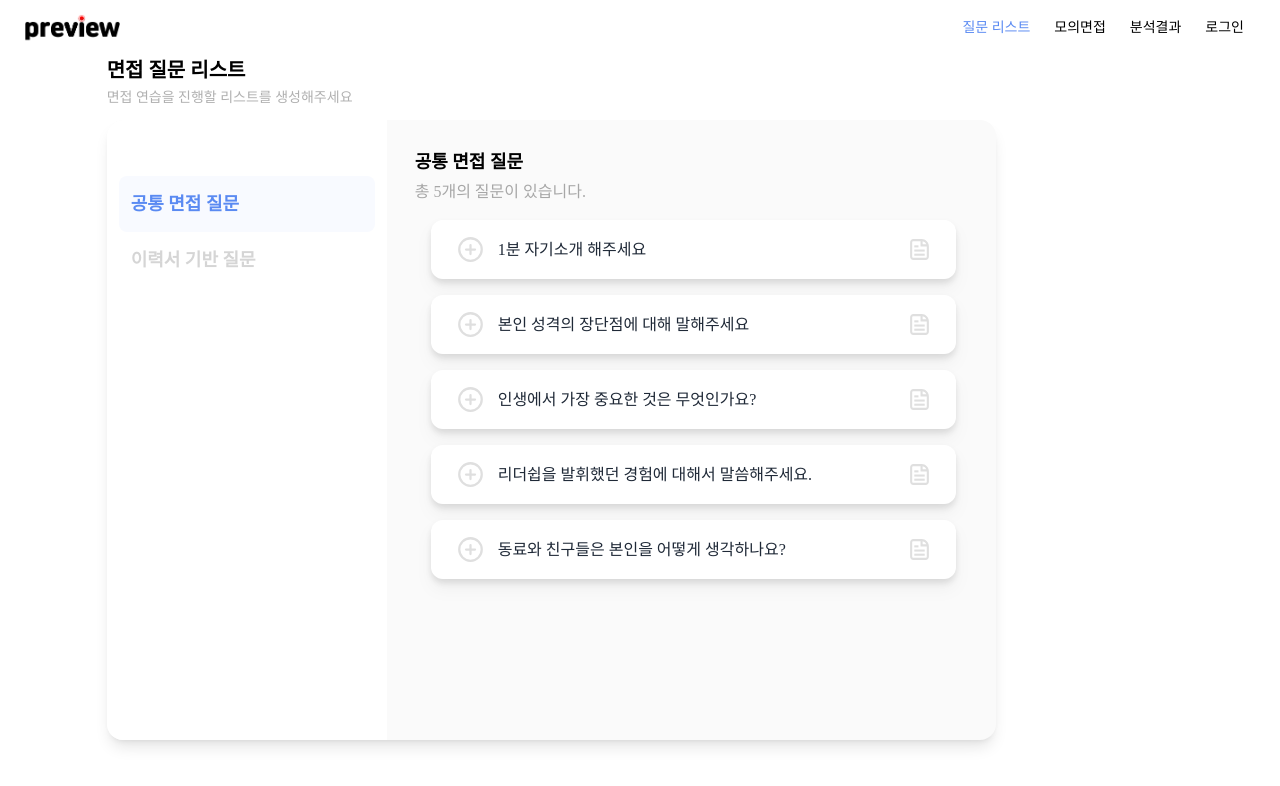
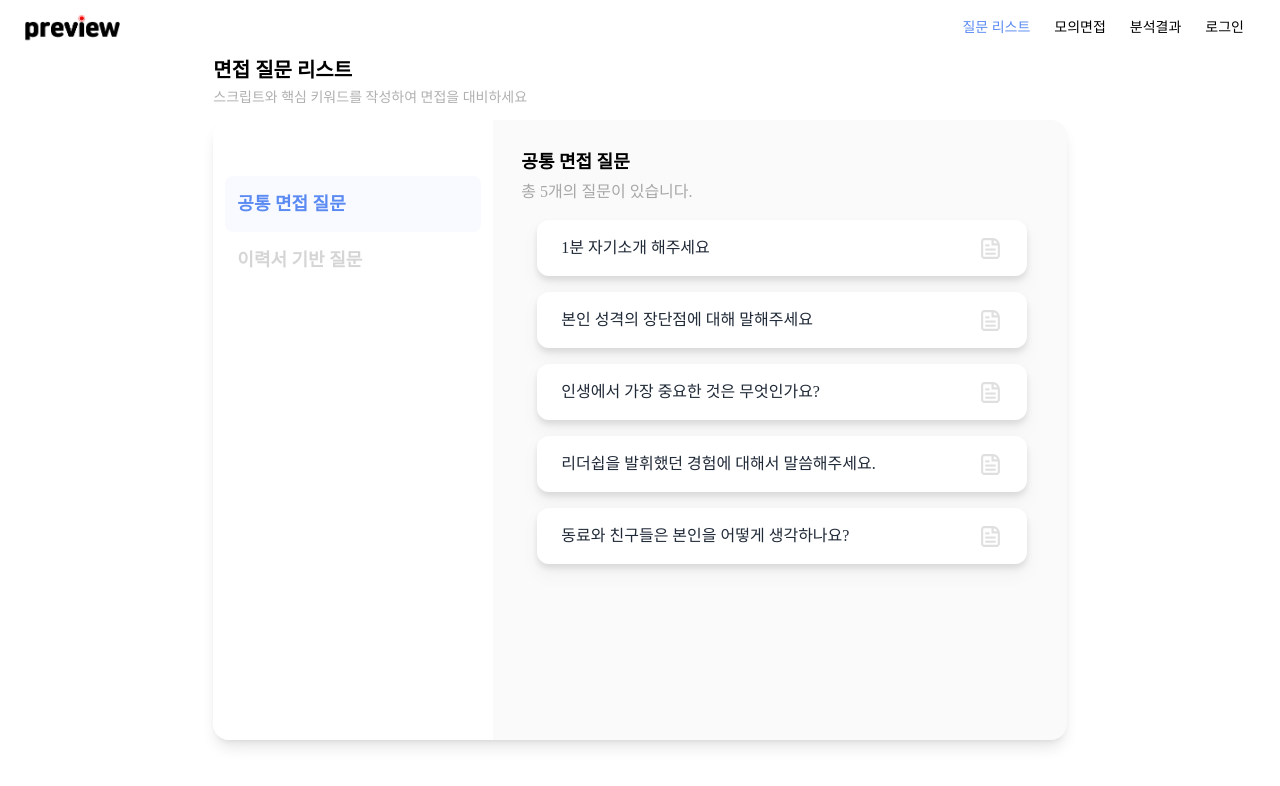
Before and after one commit to d102-preview/preview, a React (Vite) app in the folder frontend/: page /question-list in a window 1280 px wide. Shown: the top 786 px of the page. Built offline with nearby package versions, Linux system fonts and the light colour scheme; a web font is replaced by a local one.

Commit message:
[FE] feat #29: 스크립트 작성 페이지 질문 추가 기능 제거
- 질문 추가 기능 제거
- 스크립트 작성 페이지 UI 수정

```diff
--- a/frontend/src/components/@common/Accordian/Accordian.tsx
+++ b/frontend/src/components/@common/Accordian/Accordian.tsx
@@ -78,7 +78,7 @@ const Accordian = ({
   const wrapperStyle = isOpen ? { height: 'auto' } : { height: '0px' };
 
   // 선택된 상태에 따라 테두리 스타일을 조건부로 적용
-  const selectedBorderStyle = isSelected ? 'border-2 border-MAIN1' : 'border-none';
+  const selectedBorderStyle = isSelected && hasIcons ? 'border-2 border-MAIN1' : 'border-none';
 
   return (
     <div
@@ -86,7 +86,7 @@ const Accordian = ({
       m-4 cursor-pointer box-content drop-shadow-lg ${selectedBorderStyle}`}
     >
       <div className={`p-3 mx-3 flex items-center justify-between`} onClick={toggleOpen}>
-        <div className={`flex items-center ${textColor} ${textSize} ${textWeight}`}>
+        <div className={`flex items-center ${textColor} ${textSize} ${textWeight} h-8`}>
           {hasIcons &&
             (isSelected ? (
               <LuMinusCircle
--- a/frontend/src/components/question/Keywords.tsx
+++ b/frontend/src/components/question/Keywords.tsx
@@ -53,7 +53,7 @@ const Keywords = () => {
             )}
           </span>
         ))}
-        {isEdit ? (
+        {isEdit && (
           <input
             value={inputValue}
             onChange={handleInputChange}
@@ -61,8 +61,6 @@ const Keywords = () => {
             placeholder="키워드를 추가해 보세요"
             className="w-38 text-xs px-3 py-2 border-2 border-[#F1F5FF] rounded-xl outline-none focus:border-MAIN1"
           />
-        ) : (
-          <></>
         )}
       </div>
     </div>
--- a/frontend/src/components/question/QuestionItem.tsx
+++ b/frontend/src/components/question/QuestionItem.tsx
@@ -2,6 +2,7 @@ import Accordian from '@/components/@common/Accordian/Accordian';
 import Keywords from '@/components/question/Keywords';
 import Script from '@/components/question/Script';
 import { IQuestionList, interviewType } from '@/types/model';
+import { useLocation } from 'react-router-dom';
 
 interface IQuestionItemProps {
   question: string;
@@ -13,6 +14,9 @@ interface IQuestionItemProps {
 }
 
 const QuestionItem = ({ question, id, isSelected, onAdd, onRemove, type }: IQuestionItemProps) => {
+  const location = useLocation();
+  const isQuestionPage = location.pathname === '/question';
+
   return (
     <div className="mb-2">
       <Accordian
@@ -27,7 +31,7 @@ const QuestionItem = ({ question, id, isSelected, onAdd, onRemove, type }: IQues
         isSelected={isSelected}
         onPlusClick={() => onAdd && onAdd({ id, question, type, keywordList: [] })} // '+' 아이콘 클릭 시 호출될 함수
         onMinusClick={() => onRemove(id)} // '-' 아이콘 클릭 시 호출될 함수
-        hasIcons={true}
+        hasIcons={isQuestionPage}
         textSize="text-base"
         textWeight="font-medium"
       />
--- a/frontend/src/components/question/Script.tsx
+++ b/frontend/src/components/question/Script.tsx
@@ -75,6 +75,7 @@ const Script = ({ initialScript, maxLength }: IScriptProps) => {
         )}
       </div>
       <Textarea
+        className="whitespace-pre"
         disabled={!isEdit}
         value={script}
         onChange={handleScriptChange}
--- a/frontend/src/index.css
+++ b/frontend/src/index.css
@@ -19,3 +19,7 @@
 body {
   font-family: 'Pretendard-Regular';
 }
+
+::-webkit-scrollbar {
+  width: 0px;
+}
--- a/frontend/src/pages/question/QuestionPage.tsx
+++ b/frontend/src/pages/question/QuestionPage.tsx
@@ -3,7 +3,7 @@ import QuestionTab from '@/components/question/QuestionTab';
 import SelectedQuestions from '@/components/question/SelectedQuestions';
 import CommonQuestions from '@/components/question/CommonQuestions';
 import ResumeQuestions from '@/components/question/ResumeQuestions';
-import { useEffect, useState } from 'react';
+import { useState } from 'react';
 import { useLocation } from 'react-router-dom';
 import { IQuestionList, interviewType } from '@/types/model';
 
@@ -19,28 +19,29 @@ const questions: IQuestionList[] = [
 const QuestionPage = () => {
   const [activeTab, setActiveTab] = useState<interviewType>('common');
   const location = useLocation();
-
-  useEffect(() => {
-    console.log(location.pathname);
-  }, [location]);
+  const isShow = location.pathname === '/question';
 
   return (
     <>
       <Header />
-      <main className="w-10/12 mx-auto h-[calc(100vh-3.5rem)]">
+      <main className={`${isShow ? 'w-10/12' : 'w-8/12'} mx-auto h-[calc(100vh-3.5rem)]`}>
         <div>
           <h3 className="text-xl font-semibold mb-1">면접 질문 리스트</h3>
-          <p className="text-sm text-[#B0B0B0]">면접 연습을 진행할 리스트를 생성해주세요</p>
+          <p className="text-sm text-[#B0B0B0]">
+            {isShow
+              ? '면접 연습을 진행할 리스트를 생성해주세요'
+              : '스크립트와 핵심 키워드를 작성하여 면접을 대비하세요'}
+          </p>
         </div>
         <div className="mt-3 flex h-5/6 overflow-visible">
-          <div className="flex rounded-2xl shadow-lg bg-GRAY w-10/12">
+          <div className={`flex rounded-2xl shadow-lg bg-GRAY ${isShow ? 'w-8/12' : 'w-full'} `}>
             <QuestionTab activeTab={activeTab} setActiveTab={setActiveTab} />
-            <div className="p-7 w-11/12 overflow-auto">
+            <div className={`p-7 ${isShow ? 'w-11/12' : 'w-full'}  overflow-auto`}>
               {activeTab === 'common' && <CommonQuestions questions={questions} type={activeTab} />}
               {activeTab === 'resume' && <ResumeQuestions questions={questions} type={activeTab} />}
             </div>
           </div>
-          {location.pathname === '/question' ? <SelectedQuestions /> : ''}
+          {isShow && <SelectedQuestions />}
         </div>
       </main>
     </>
--- a/frontend/src/stores/questionStore.tsx
+++ b/frontend/src/stores/questionStore.tsx
@@ -1,4 +1,4 @@
-import create from 'zustand';
+import { create } from 'zustand';
 
 interface IQuestionObj {
   question: string;
```
